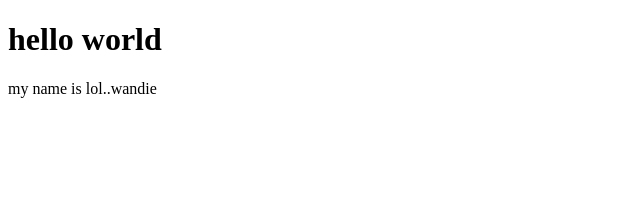
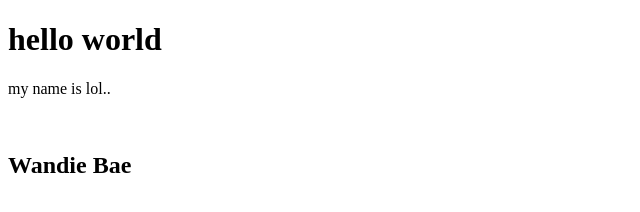
Before and after one commit to mawandembotyini/software3-lab1, a plain HTML site: page index.html in a window 1280 px wide. Shown: the whole page, without its empty margins (0-640 px from the left). Drawn offline with Linux system fonts and the light colour scheme.

Commit message:
edited paragraph

```diff
--- a/index.html
+++ b/index.html
@@ -7,6 +7,8 @@
 </head>
 <body>
     <h1>hello world</h1>
-    <p>my name is lol..wandie</p>
+    <p>my name is lol..</p>
+    <br />
+    <h2>Wandie Bae</h2>
 </body>
 </html>
```
